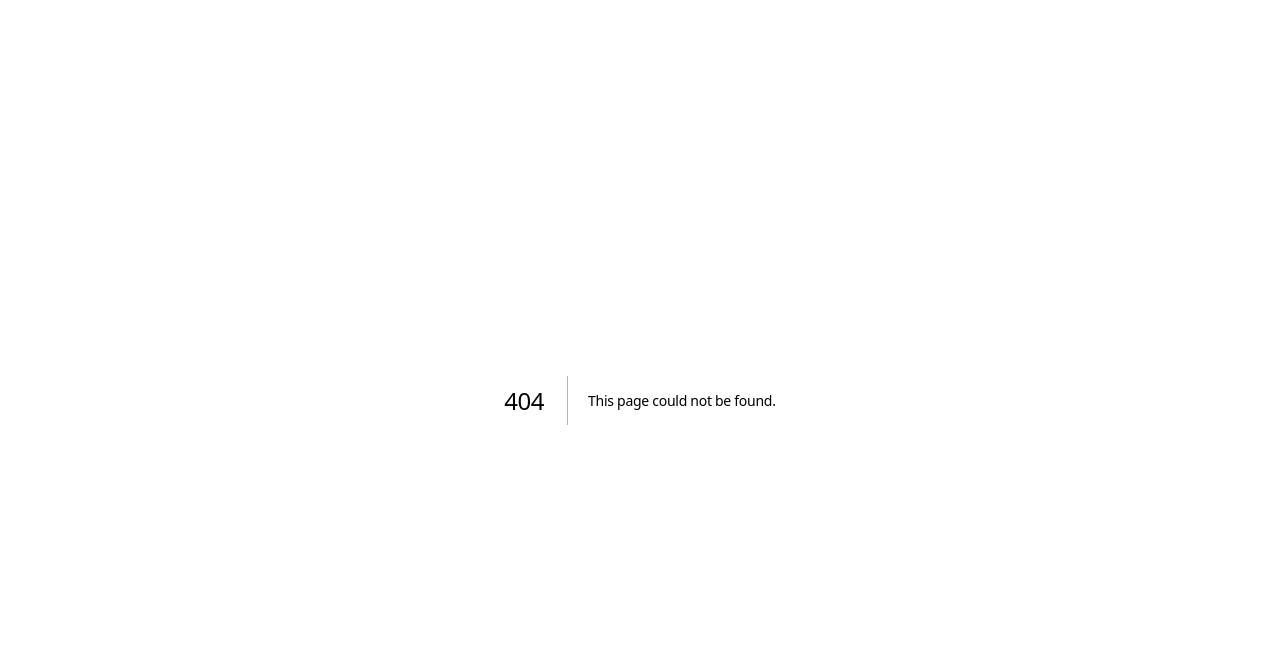
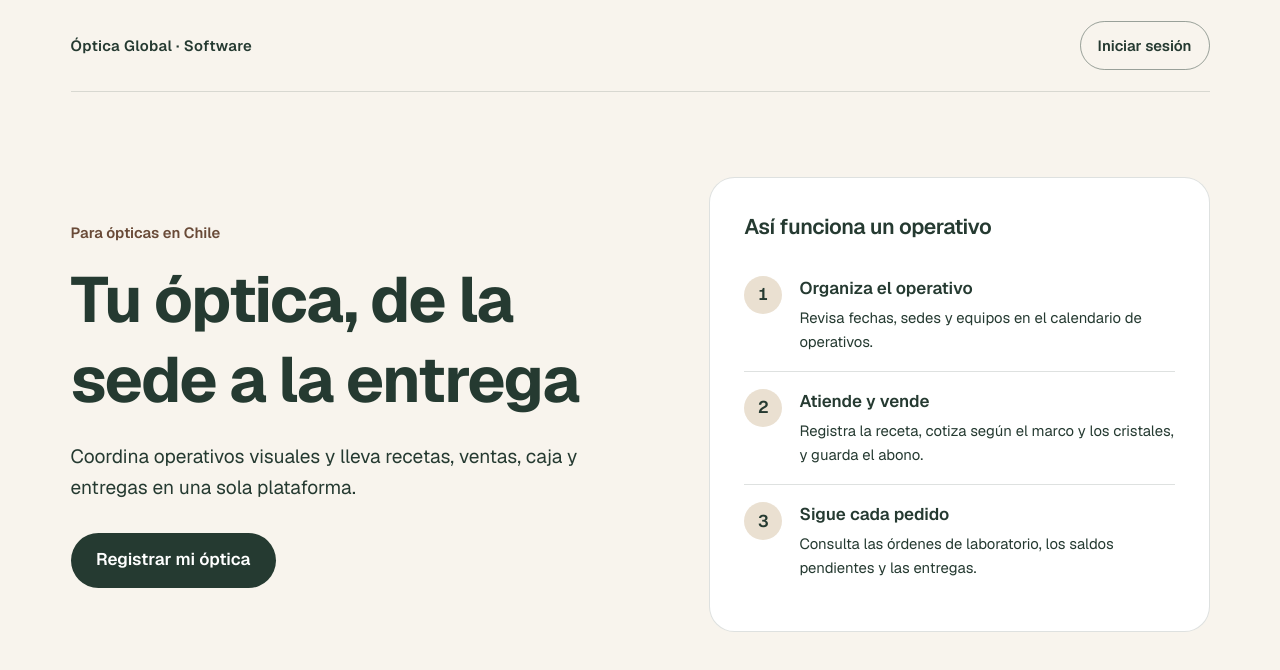
Before and after one commit to Pablc-sketch/optica, a Next.js app: page /conoce in a window 1280 px wide. Before the commit this address had no page. Shown: the top 670 px of the page. Built offline with nearby package versions, Linux system fonts and the light colour scheme.

Commit message:
Presenta el flujo de operativos en una página pública

```diff
--- /dev/null
+++ b/src/app/conoce/page.tsx
@@ -0,0 +1,58 @@
+import type { Metadata } from 'next';
+import Link from 'next/link';
+
+export const metadata: Metadata = {
+  title: 'Gestión óptica en terreno | Óptica Global',
+  description: 'Organiza tus operativos visuales, desde la agenda de sedes hasta la entrega de los lentes.',
+};
+
+const pasos = [
+  { titulo: 'Organiza el operativo', detalle: 'Revisa fechas, sedes y equipos en el calendario de operativos.' },
+  { titulo: 'Atiende y vende', detalle: 'Registra la receta, cotiza según el marco y los cristales, y guarda el abono.' },
+  { titulo: 'Sigue cada pedido', detalle: 'Consulta las órdenes de laboratorio, los saldos pendientes y las entregas.' },
+];
+
+export default function ConocePage() {
+  return (
+    <main className="flex-1 bg-[#f8f4ed] text-[#253a31]">
+      <div className="mx-auto max-w-6xl px-5 sm:px-10">
+        <header className="flex items-center justify-between gap-4 border-b border-[#253a31]/15 py-5">
+          <p className="text-sm font-semibold tracking-wide">Óptica Global · Software</p>
+          <Link href="/login" className="rounded-full border border-[#253a31]/45 px-4 py-3 text-sm font-semibold hover:bg-white">
+            Iniciar sesión
+          </Link>
+        </header>
+        <section className="grid items-center gap-9 py-12 md:grid-cols-[1.2fr_1fr] md:py-20">
+          <div>
+            <p className="mb-4 text-sm font-semibold text-[#694a37]">Para ópticas en Chile</p>
+            <h1 className="max-w-xl text-4xl font-bold leading-tight tracking-tight sm:text-6xl">
+              Tu óptica, de la sede a la entrega
+            </h1>
+            <p className="mt-5 max-w-lg text-lg leading-relaxed">
+              Coordina operativos visuales y lleva recetas, ventas, caja y entregas en una sola plataforma.
+            </p>
+            <Link href="/registro" className="mt-7 inline-flex rounded-full bg-[#253a31] px-6 py-3.5 font-semibold text-white hover:bg-[#365246]">
+              Registrar mi óptica
+            </Link>
+          </div>
+          <section aria-labelledby="flujo" className="rounded-3xl border border-[#253a31]/15 bg-white p-6 sm:p-8">
+            <h2 id="flujo" className="text-xl font-semibold">Así funciona un operativo</h2>
+            <ol className="mt-4 divide-y divide-[#253a31]/15">
+              {pasos.map((paso, indice) => (
+                <li key={paso.titulo} className="flex gap-4 py-4">
+                  <span aria-hidden="true" className="grid size-9 shrink-0 place-items-center rounded-full bg-[#eae0d1] font-semibold">
+                    {indice + 1}
+                  </span>
+                  <div>
+                    <h3 className="font-semibold">{paso.titulo}</h3>
+                    <p className="mt-1 text-sm leading-relaxed">{paso.detalle}</p>
+                  </div>
+                </li>
+              ))}
+            </ol>
+          </section>
+        </section>
+      </div>
+    </main>
+  );
+}
--- a/src/app/login/page.tsx
+++ b/src/app/login/page.tsx
@@ -92,6 +92,10 @@ export default function LoginPage() {
             <Link href="/registro" className="font-semibold text-brand hover:underline">
               Crea tu cuenta
             </Link>
+            {" · "}
+            <Link href="/conoce" className="font-semibold text-brand hover:underline">
+              Conoce la plataforma
+            </Link>
           </p>
         </form>
       </div>
--- a/src/proxy.ts
+++ b/src/proxy.ts
@@ -11,6 +11,7 @@ export async function proxy(request: NextRequest) {
   const rutaMarca = request.nextUrl.pathname;
   // Este único endpoint valida su propio secreto de servicio, sin cookies.
   if (rutaMarca === '/api/integraciones/mercadopago/sync') return NextResponse.next();
+  if (rutaMarca === "/conoce") return NextResponse.next();
   if (rutaMarca === "/optica-global" || rutaMarca === "/optica-global/opengraph-image") {
     return NextResponse.next();
   }
```
